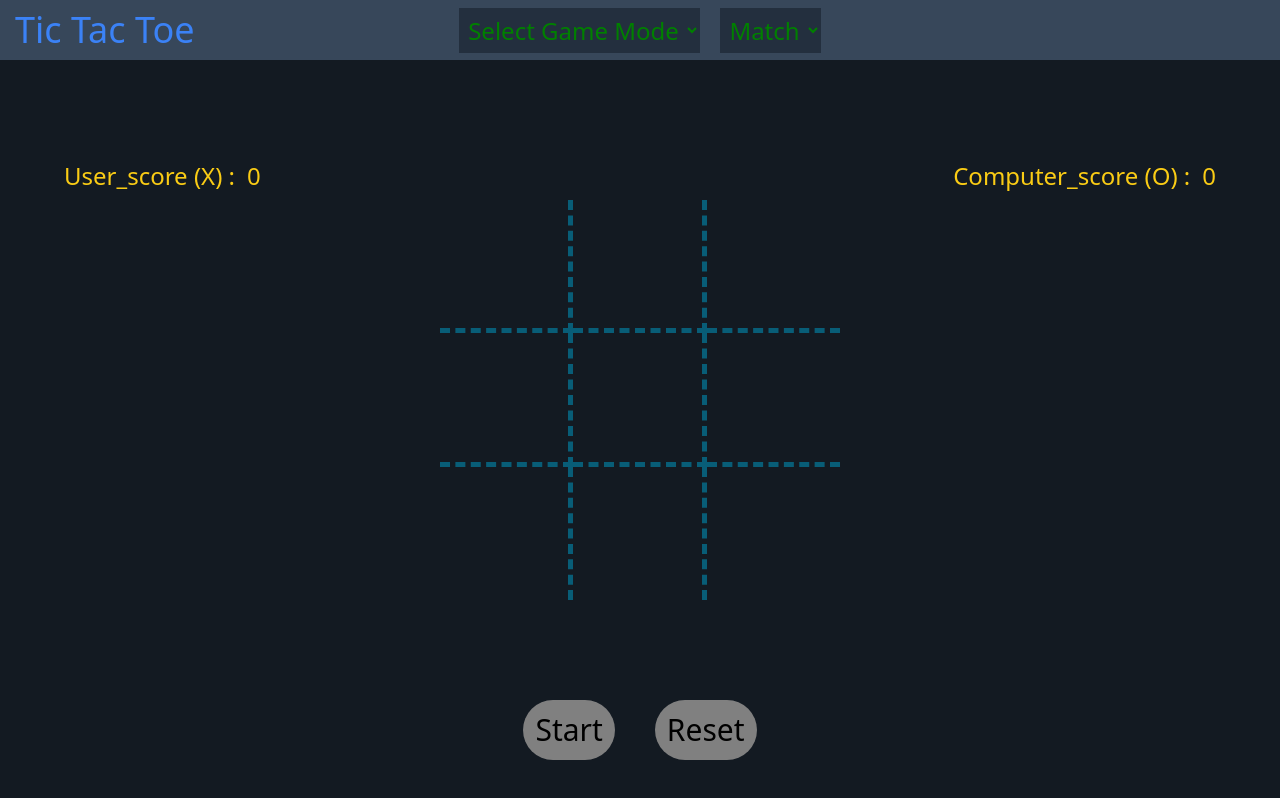
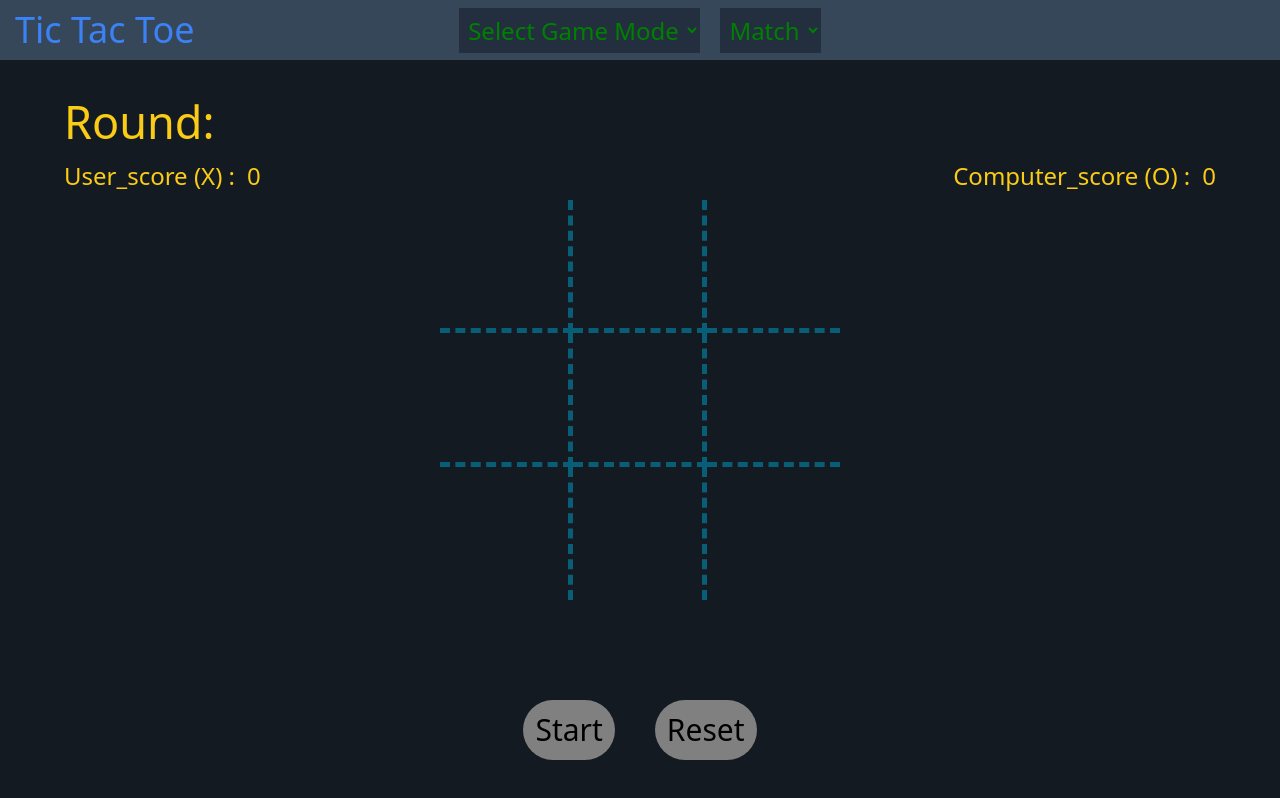
Before and after one commit to coder-gaurav69/Tic-tak-toe, a website: page index.html in a window 1280 px wide. Drawn offline with Linux system fonts and the light colour scheme.

Commit message:
Update index.html

```diff
--- a/index.html
+++ b/index.html
@@ -43,8 +43,9 @@
 
     </div>
 
-    <div class="md:text-[35px] lg:text-[45px] text-[15px] flex absolute sm:top-[11%] sm:left-[5%] top-[18.9%] left-[3%] text-yellow-400">
-      <div class="round hidden">Round:</div>
+    <div class="round md:text-[35px] lg:text-[45px] text-[15px] flex absolute sm:top-[11%] sm:left-[5%] top-[18%] left-[3%] text-yellow-400">
+<!--       <div class="round hidden">Round:</div> -->
+      Round:
     </div>
 
 
```
